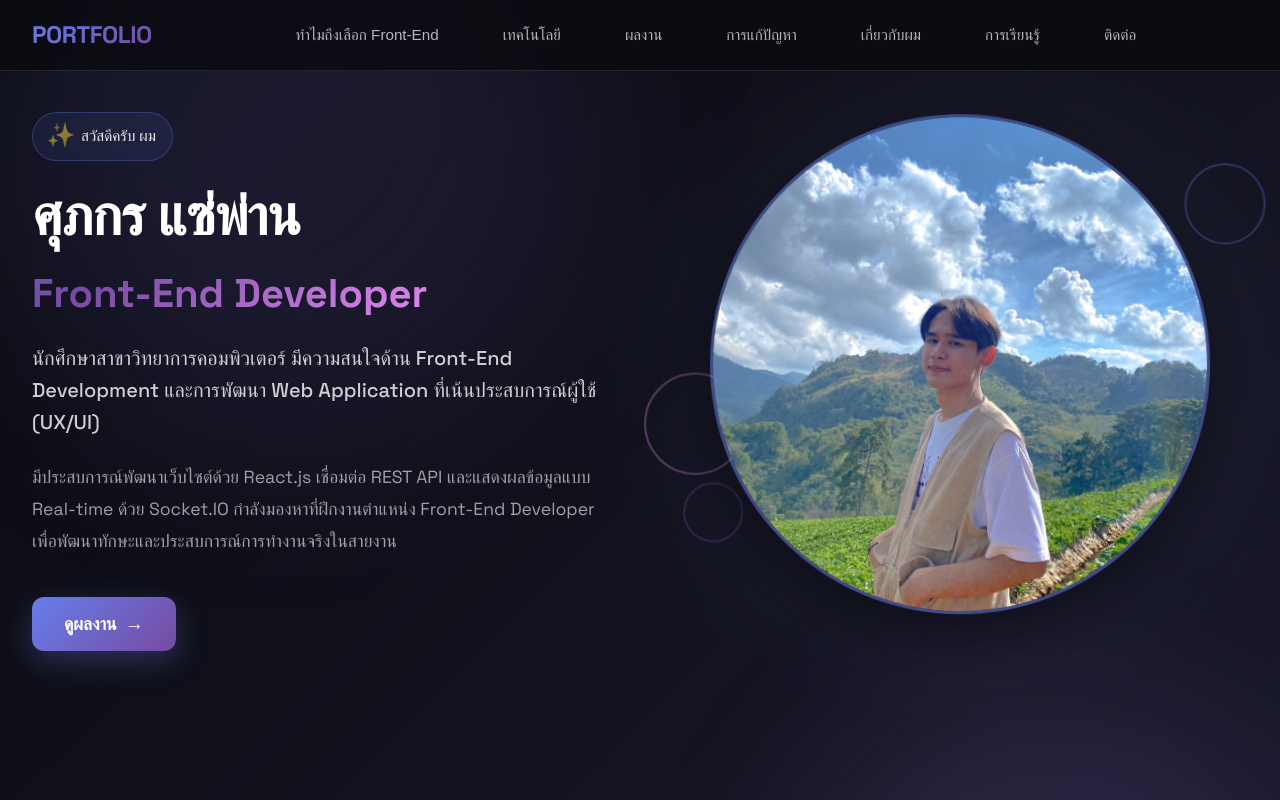
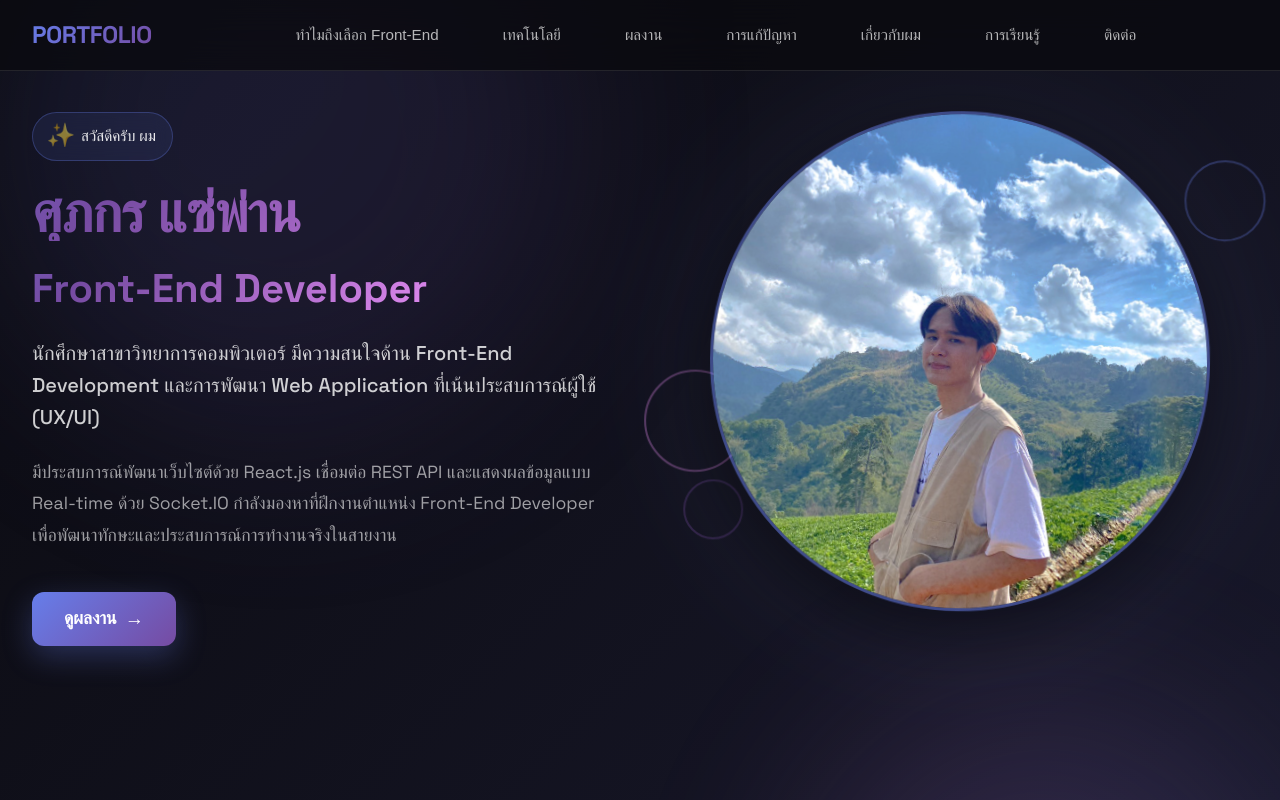
Before and after one commit to 66JJN/66JJN.github.io, a React (Vite) app: page / in a window 1280 px wide. Shown: the top 800 px of the page. Built offline with nearby package versions, Linux system fonts and the light colour scheme.

Commit message:
แก้สี NameHero

```diff
--- a/src/components/HeroNew.module.css
+++ b/src/components/HeroNew.module.css
@@ -81,11 +81,16 @@
 .name {
     font-size: 3.5rem;
     font-weight: 800;
-    color: #fff;
     margin: 0;
-    line-height: 1.1;
+    line-height: 1;
     font-family: 'Space Grotesk', sans-serif;
     letter-spacing: -0.02em;
+    background: linear-gradient(135deg, #667eea 0%, #764ba2 50%, #f093fb 100%);
+    -webkit-background-clip: text;
+    -webkit-text-fill-color: transparent;
+    background-clip: text;
+    animation: gradientShift 3s ease infinite;
+    background-size: 200% 200%;
 }
 
 .title {
```
